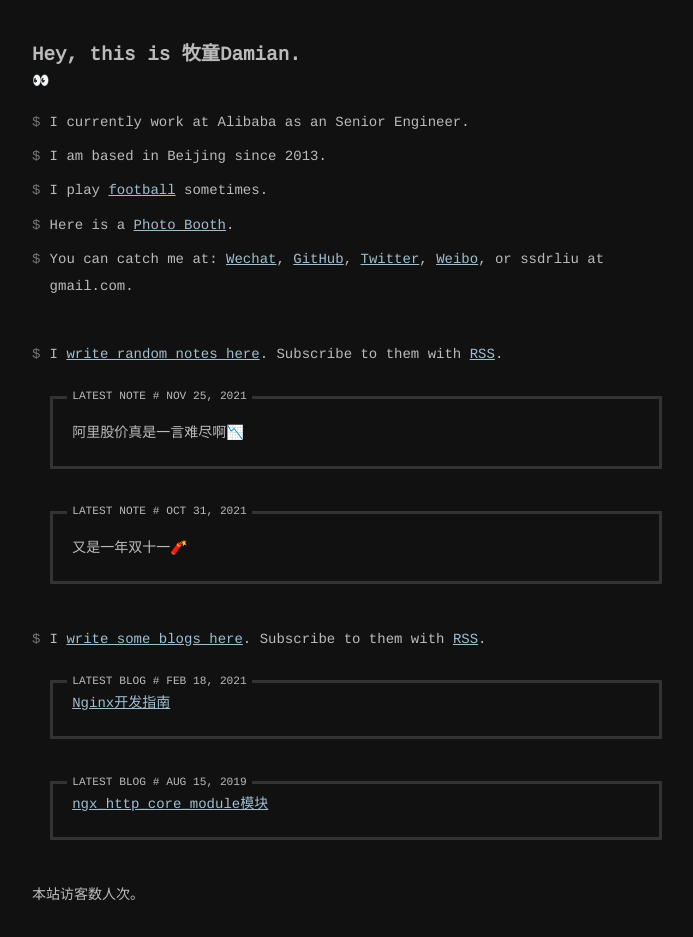
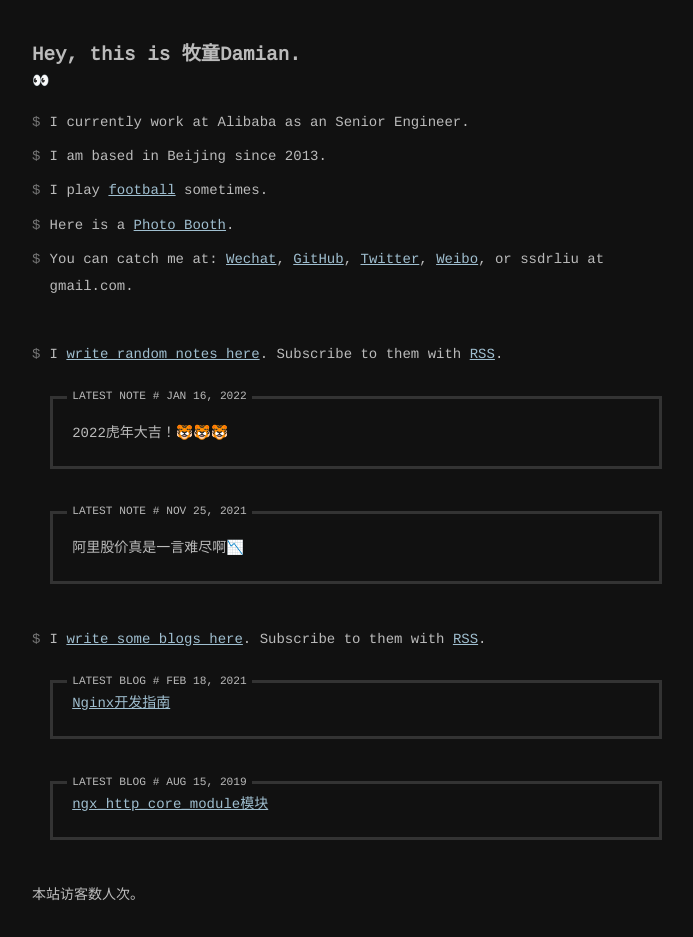
Before and after one commit to ssdr/site, a Jekyll site: the page built from index.html, in a window 1280 px wide. Shown: the whole page, without its empty margins (293-986 px from the left). Built offline with Jekyll 4.4.1, drawn with Linux system fonts in a browser that asks for light colours; comment, search, counter and statistics services are not loaded.

Commit message:
📝 Update an entry via micropub

```diff
--- a/_data/notes.yml
+++ b/_data/notes.yml
@@ -1,3 +1,7 @@
+- date: 2022/01/16 00:42
+  content: |
+    2022虎年大吉！🐯🐯🐯
+
 - date: 2021/11/25 16:40
   content: |
     阿里股价真是一言难尽啊📉
```
